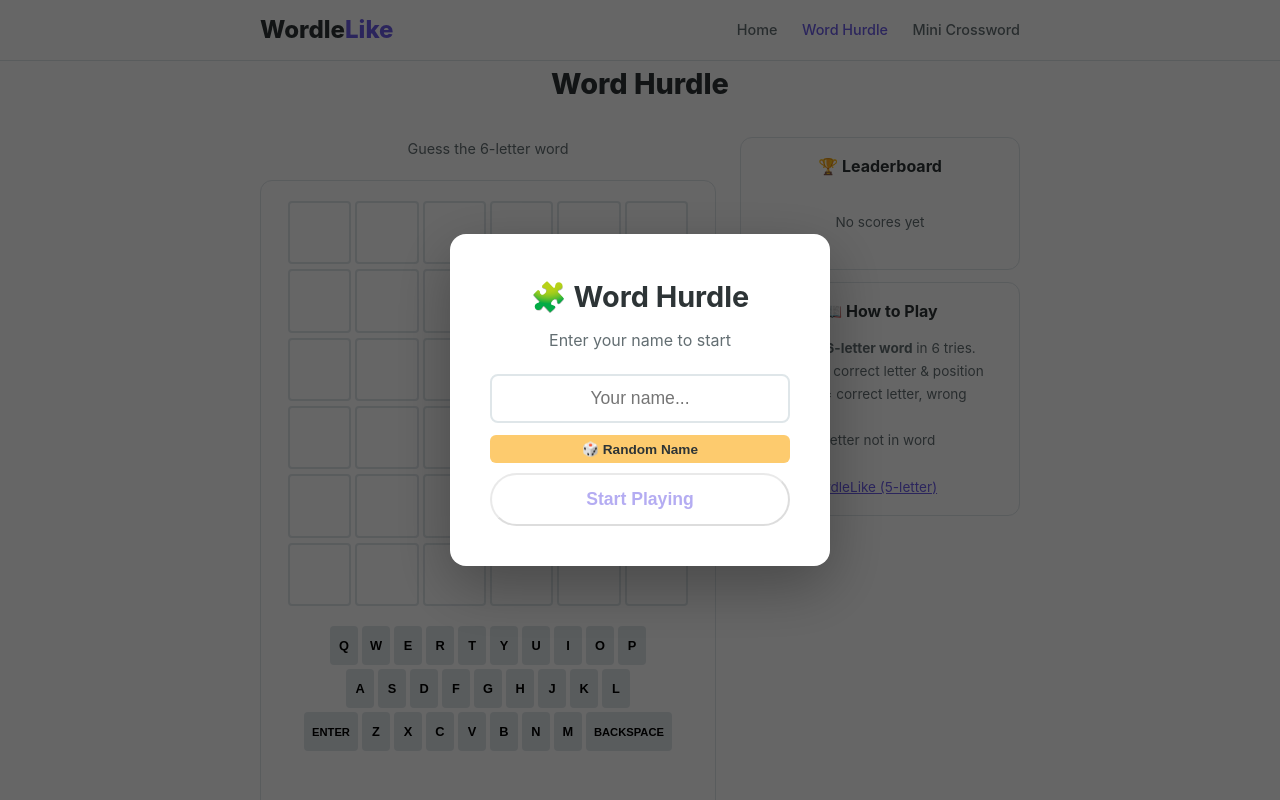
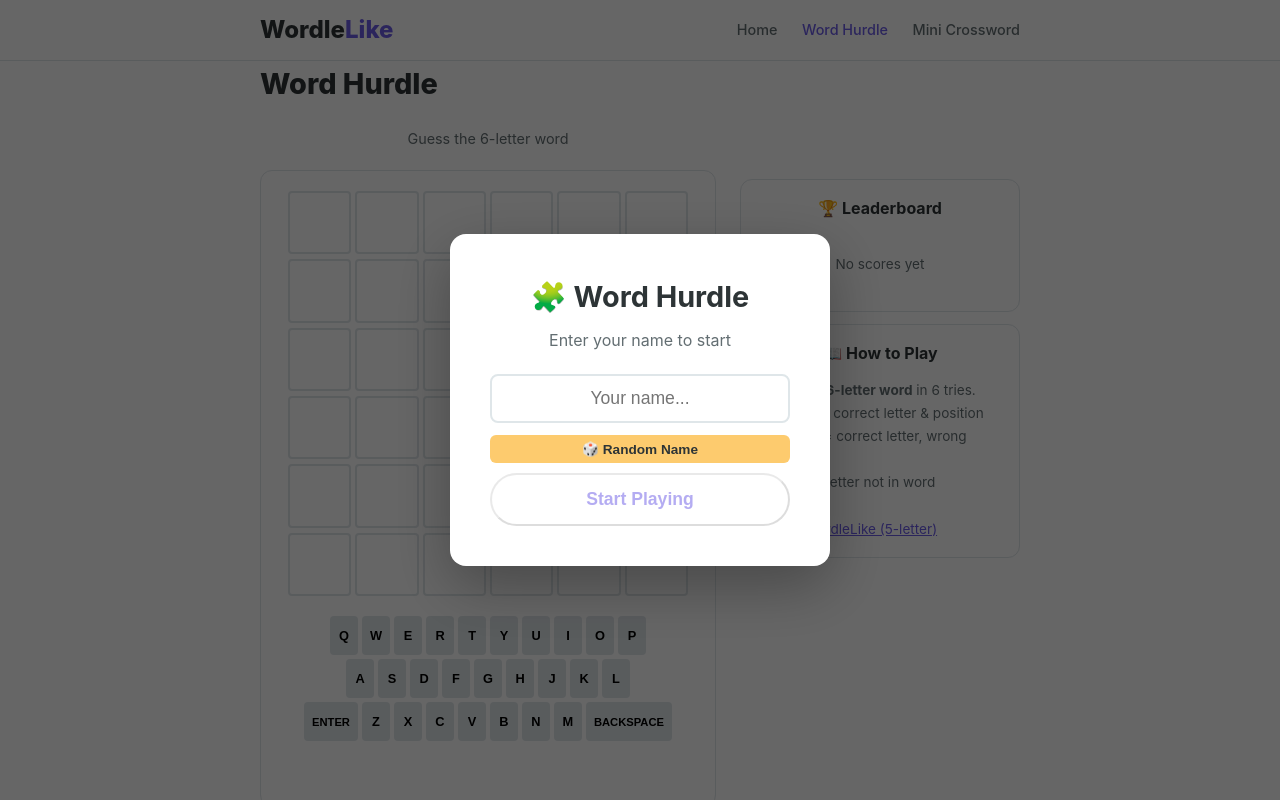
Before and after one commit to chang2lele/wordlelike, a plain HTML site: page word-hurdle.html in a window 1280 px wide. Shown: the top 800 px of the page. Drawn offline with Linux system fonts and the light colour scheme.

Commit message:
Fix layout: date one-line, sidebar aligned with game

```diff
--- a/css/style.css
+++ b/css/style.css
@@ -228,11 +228,12 @@ section h2 {
 .game-layout { display: flex; gap: 24px; align-items: flex-start; }
 .game-main { flex: 1; min-width: 0; }
 .game-sidebar { width: 280px; flex-shrink: 0; padding-top: 0; }
-.game-section-title { font-size: 1.8rem; text-align: center; margin-bottom: 30px; font-weight: 800; }
-.game-section-title.h1, h1.game-section-title { font-size: 1.8rem; }
+.game-section-title { font-size: 1.8rem; margin-bottom: 20px; font-weight: 800; }
+h1.game-section-title { font-size: 1.8rem; }
 .sidebar-box {
     background: #fff; border: 1px solid var(--border); border-radius: 12px; padding: 16px;
 }
+.game-sidebar .sidebar-box:first-child { margin-top: 52px; }
 .sidebar-box h3 { font-size: 1rem; margin-bottom: 12px; text-align: center; }
 
 /* Leaderboard */
```
